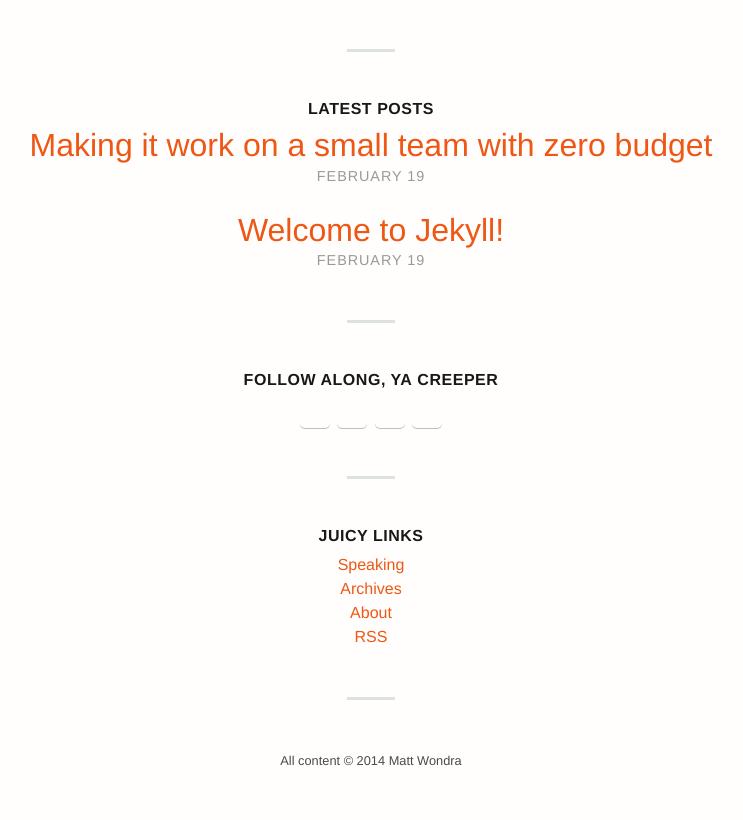
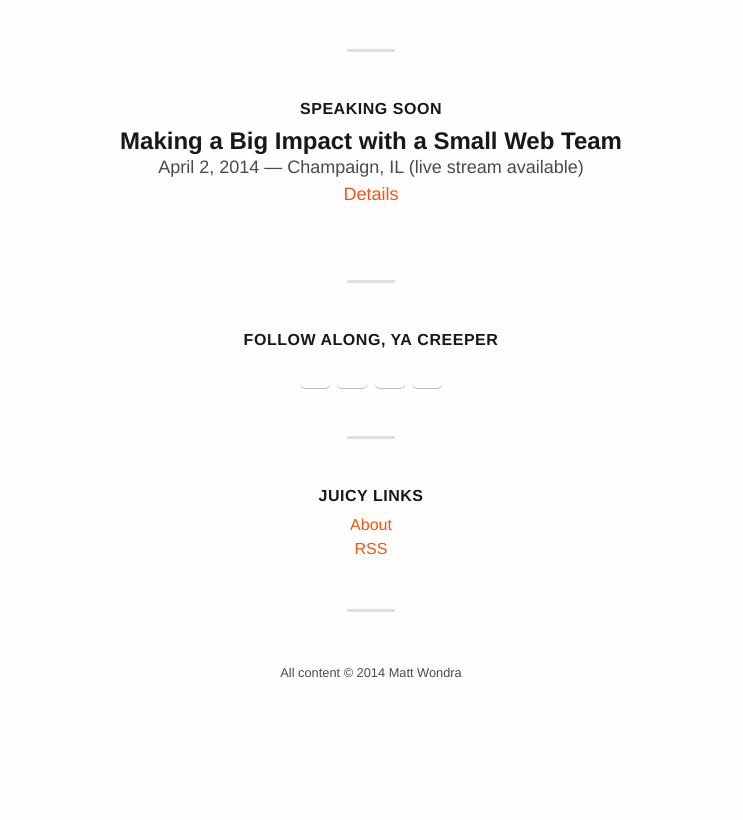
Before and after one commit to mattwondra/mattwondra.github.io, a Jekyll site: the page built from index.html, in a window 1280 px wide. Shown: the part 373-1193 px from the top of the page, without its empty margins (269-1012 px from the left). Built offline with Jekyll 4.4.1, drawn with Linux system fonts in a browser that asks for light colours; Markdown is read by kramdown in place of the engine named in the settings; after the commit the page ends 1105 px from its top, so only the background shows below that; some of the changed text lies outside the part shown.

```diff
--- a/_layouts/default.html
+++ b/_layouts/default.html
@@ -27,7 +27,7 @@
       <img class="handsome-mug" src="http://p-ec2.pixstatic.com/517abdaa74c5b66aef00088f._w.60_h.60_s.centercrop_.jpg" alt="" />
       Matt Wondra
     </a>
-    {% if page.status %}{{page.status}}{% else %}lives in a rounded rectangle.{% endif %}
+    {% if page.status %}{{page.status}}{% else %}lives in a rounded rectangle{% endif %}
   </header>
 
   <main role="main">
@@ -55,8 +55,8 @@
       <h2 class="section-heading">Juicy links</h2>
       <nav role="navigation">
         <ul class="list-unstyled">
-          <li><a href="/speaking.html">Speaking</a></li>
-          <li><a href="/archives.html">Archives</a></li>
+          <!-- <li><a href="/speaking.html">Speaking</a></li> -->
+          {% if site.posts.length > 3 %}<li><a href="/archives.html">Archives</a></li>{% endif %}
           <li><a href="/about.html">About</a></li>
           <li><a href="{{site.rss_path}}{{site.rss_name}}">RSS</a></li>
         </ul>
--- a/_posts/2014-02-19-another-post.md
+++ /dev/null
@@ -1,7 +0,0 @@
----
-layout: post
-title:  "Making it work on a small team with zero&nbsp;budget"
-date:   2014-02-19 18:32:46
----
-
-A test post! huzzah!
--- a/about.html
+++ b/about.html
@@ -1,5 +1,6 @@
 ---
 layout: default
+status: "is pleased to meet you"
 ---
 <section class="page-section">
   <div class="page-header">
--- a/css/main.css
+++ b/css/main.css
@@ -136,6 +136,10 @@ img {
   font-size: 2rem;
 }
 
+.speaking-list {
+  text-align: center;
+}
+
 
 #disqus_thread {
   max-width: 40em;
--- a/index.html
+++ b/index.html
@@ -1,7 +1,7 @@
 ---
 layout: default
 ---
-
+{% if site.posts.length %}
   <section class="page-section">
     <h1 class="section-heading">Latest posts</h1>
     <ul class="list-unstyled post-teaser-list">
@@ -12,3 +12,17 @@ layout: default
       {% endfor %}
     </ul>
   </section>
+{% endif %}
+
+<section class="page-section">
+  <h1 class="section-heading">Speaking soon</h1>
+
+  <div class="page-content speaking-list">
+    <h2>Making a Big Impact with a Small Web Team</h2>
+    <p>
+      April 2, 2014 — Champaign, IL (live stream available)
+      <br />
+      <a href="http://illinois.edu/calendar/detail/4835?eventId=31732813&calMin=201303&cal=20140311&skinId=4897">Details</a>
+    </p>
+  </div>
+</section>
```
Also changed, not shown: _drafts/first-post.md (+1 -1 lines), _posts/2014-02-19-welcome-to-jekyll.markdown (deleted, +0 -24 lines), speaking.html (+7 -3 lines). Lines whose indentation alone changed are shown as unchanged.
